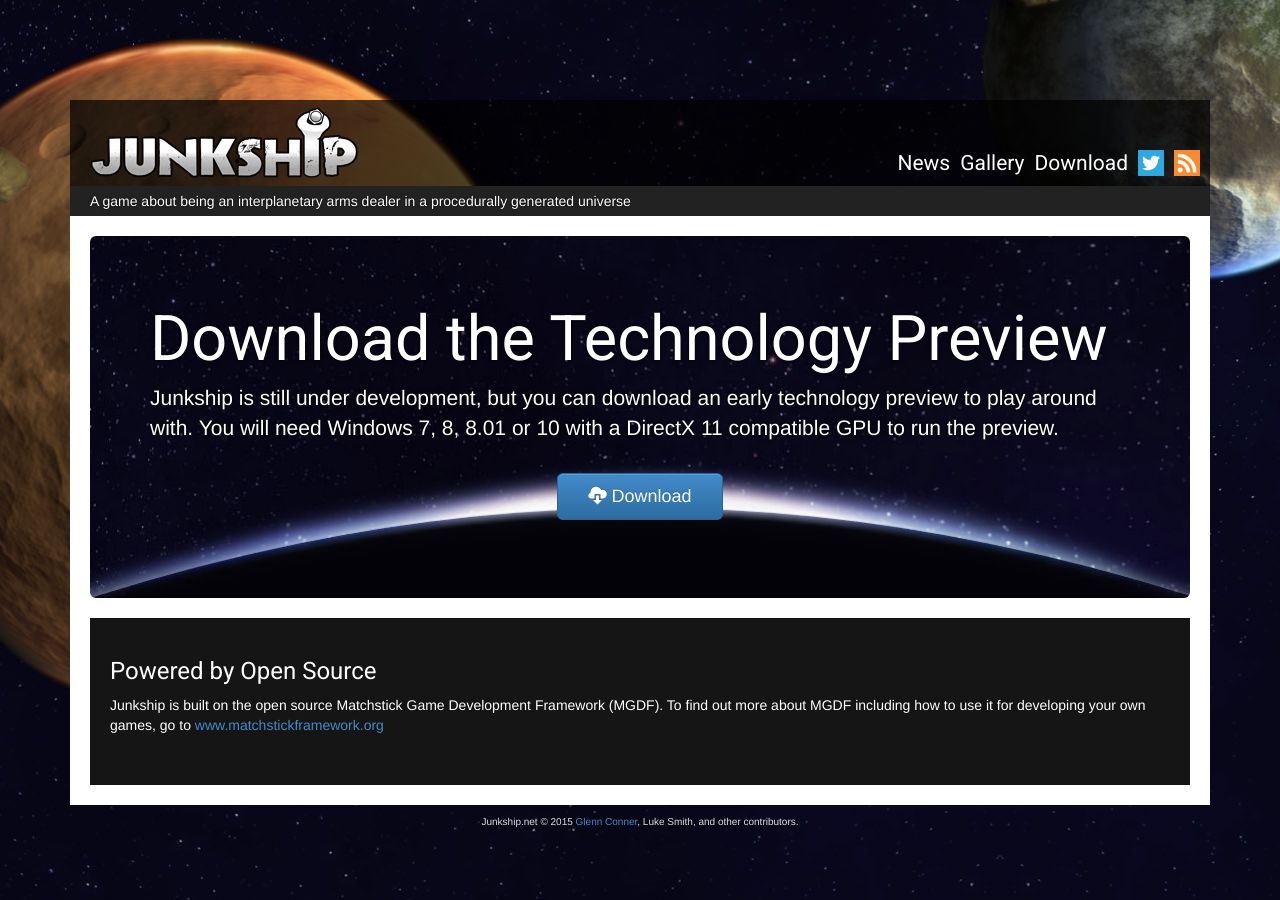
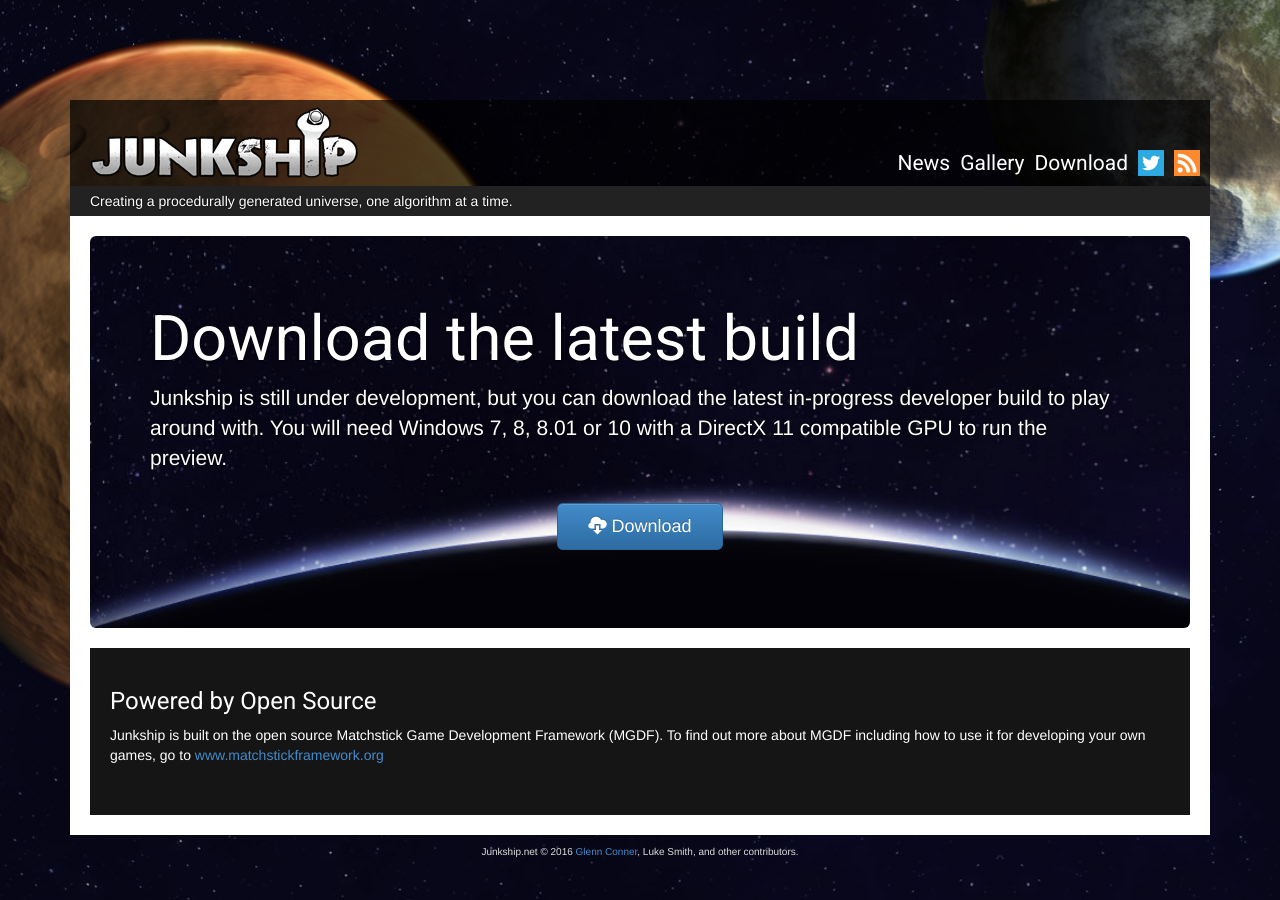
Before and after one commit to mrsharpoblunto/junkship.net, a Jekyll site: the page built from download.html, in a window 1280 px wide. Built offline with Jekyll 4.4.1, drawn with Linux system fonts in a browser that asks for light colours.

Commit message:
Site rebranding

```diff
--- a/_includes/footer.html
+++ b/_includes/footer.html
@@ -2,7 +2,7 @@
     <div class="row">
         <div class="span12">
             <div id="footer">
-                <p class="copyright">Junkship.net &copy; 2015 <a href="http://www.sharpoblunto.com">Glenn Conner</a>, Luke Smith, and other contributors.</p>
+                <p class="copyright">Junkship.net &copy; 2016 <a href="http://www.sharpoblunto.com">Glenn Conner</a>, Luke Smith, and other contributors.</p>
             </div>
         </div>
     </div>
--- a/_includes/header.html
+++ b/_includes/header.html
@@ -22,5 +22,5 @@
             </ul>
         </div>
     </nav>
-    <div class="byline">A game about being an interplanetary arms dealer in a procedurally generated universe</div>
+    <div class="byline">Creating a procedurally generated universe, one algorithm at a time.</div>
     <section>
--- a/download.html
+++ b/download.html
@@ -9,8 +9,8 @@ title: Junkship - Download
     <div class="col-md-12">
         <div class="content">
         <div class="jumbotron">
-            <h1>Download the Technology Preview</h1>
-            <p>Junkship is still under development, but you can download an early technology preview to play around with. You will need Windows 7, 8, 8.01 or 10 with a DirectX 11 compatible GPU to run the preview.</p>
+            <h1>Download the latest build</h1>
+            <p>Junkship is still under development, but you can download the latest in-progress developer build to play around with. You will need Windows 7, 8, 8.01 or 10 with a DirectX 11 compatible GPU to run the preview.</p>
             <p class="text-center"><a class="btn btn-primary btn-lg" role="button" onclick="var that=this;_gaq.push(['_trackEvent','Download','Tech preview',this.href]);setTimeout(function(){location.href=that.href;},200);return false;" href="https://s3.junkship.net/JunkshipSetup.exe?version={{site.setupversion}}"><span class="glyphicon glyphicon-cloud-download"></span> Download</a></p>
         </div>
         </div>
```
